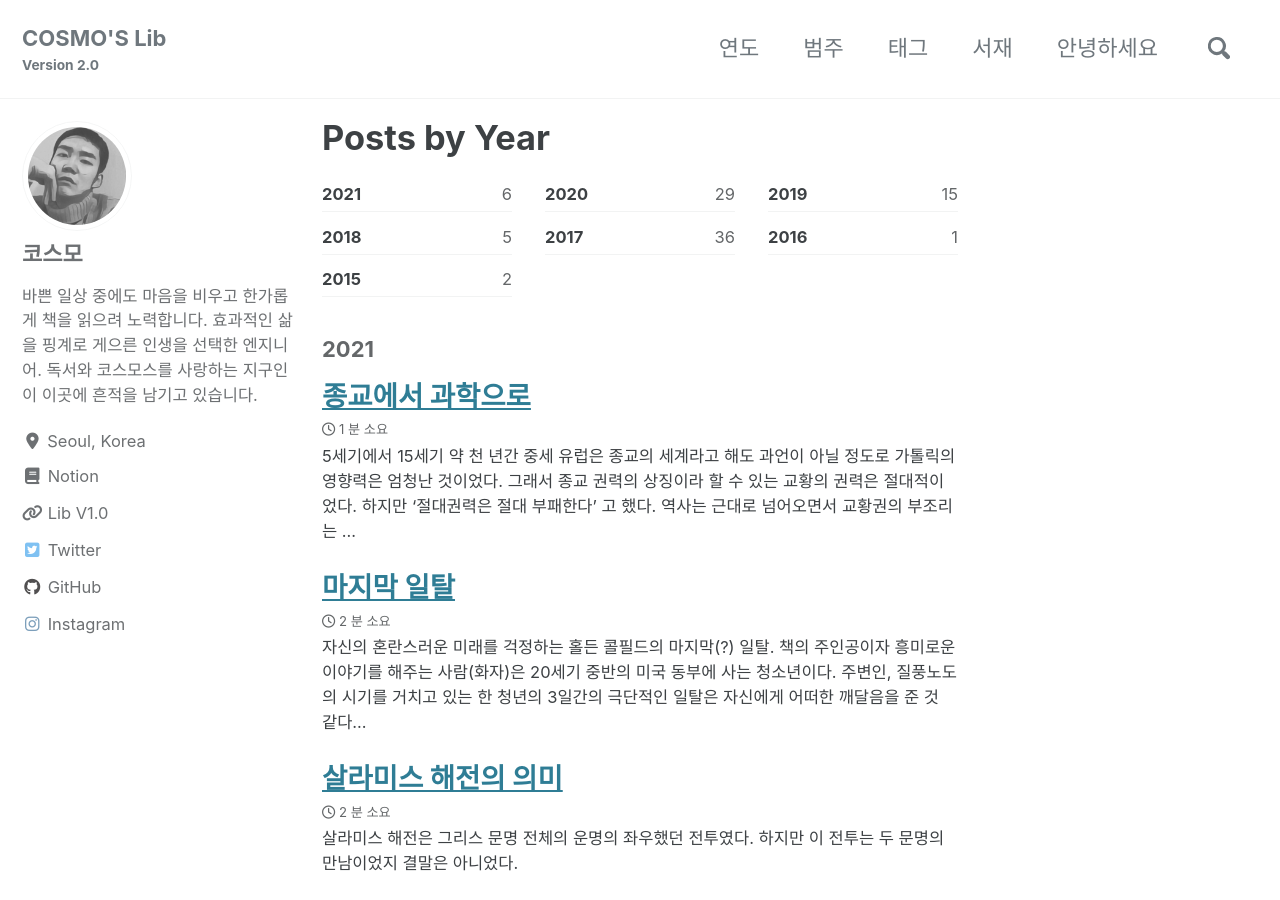
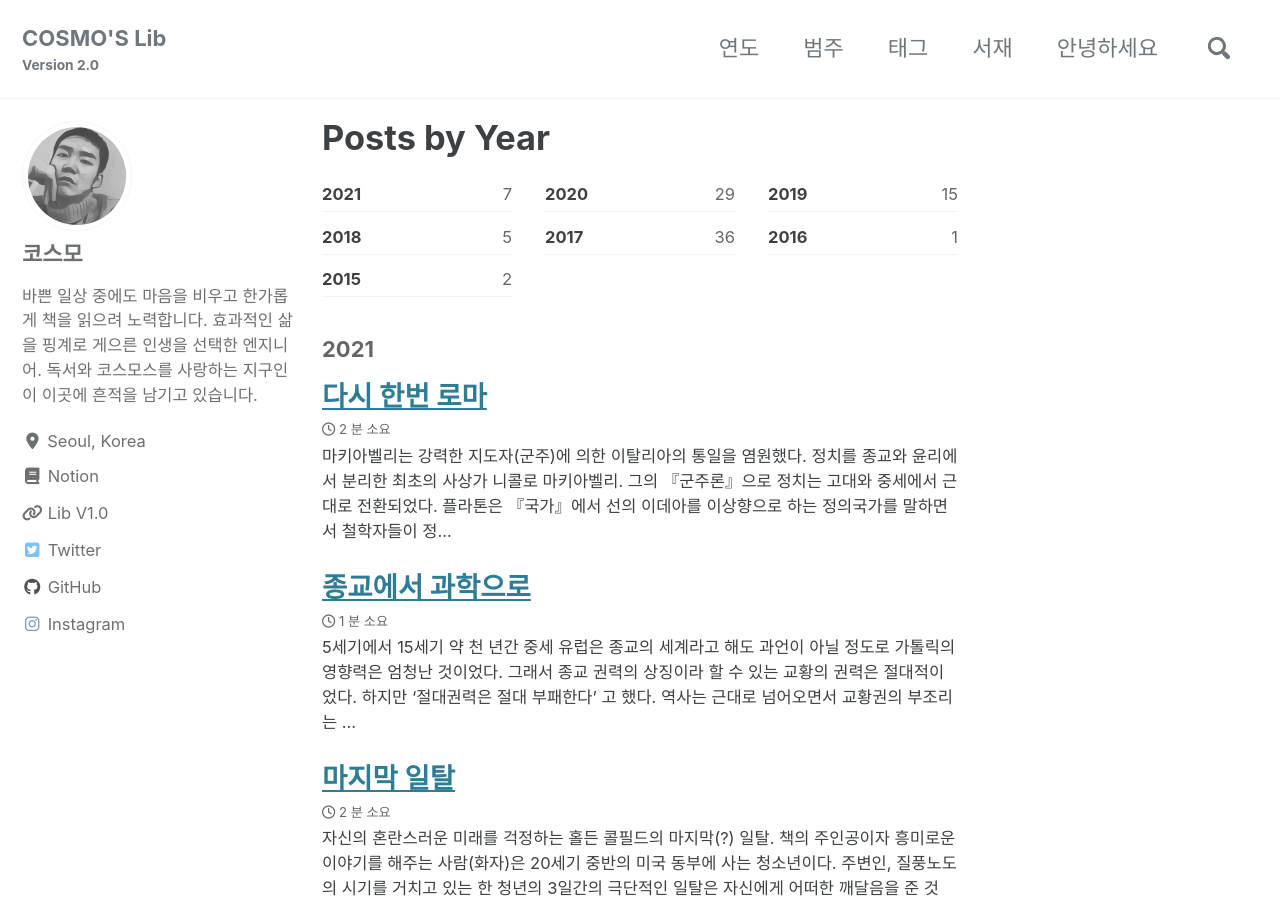
Before and after one commit to deftone2000/cosmo-s-archive, a Jekyll site: the page built from _pages/year-archive.md, in a window 1280 px wide and 900 px high. Built offline with Jekyll 4.4.1, drawn with Linux system fonts in a browser that asks for light colours; cached includes are drawn as plain includes; nearby versions of some CDN libraries; comment, search, counter and statistics services are not loaded; a style sheet for code colours, icons or effects is not loaded.

Commit message:
no message

```diff
--- a/_data/navigation.yml
+++ b/_data/navigation.yml
@@ -44,6 +44,25 @@ playground:
         url: /playground/pure-slasher-mixtape/
 
 # 책리뷰 사이드바용 정보(작성일자 역순정렬)
+
+# 군주론
+il-principe:
+  - title: "저자"
+    children:
+      - title: "니콜로 마키아벨리"
+        url:
+  - title: "번역"
+    children:
+      - title: "강정인,김경희"
+  - title: "출판"
+    children:
+      - title: "까치(까치글방)"
+  - title: "출간 정보"
+    children:
+      - title: "2015-02-10 출간"
+  - title: "추가 정보"
+    children:
+      - title: "267쪽"
 
 # 장미의 이름
 il-nome-della-rosa:
--- a/_data/reading.yml
+++ b/_data/reading.yml
@@ -1,7 +1,27 @@
-lastupdate: 2021-06-12
+lastupdate: 2021-06-28
 list:
   - year: "2021"
     books:
+
+      - title: "로빈슨 크루소"
+        ori_title:
+        author: 다니엘 디포
+        post_title:
+        cover:
+        trans: 류경희
+        pub: 열린책들
+        pub_info:
+        post_link:
+
+      - title: "군주론"
+        ori_title: Il Principe
+        author: 니콜로 마키아벨리
+        post_title:
+        cover:
+        trans: 강정인,김경희
+        pub: 까치(까치글방)
+        pub_info:
+        post_link: /책리뷰/il-principe/
 
       - title: "장미의 이름"
         ori_title: Il Nome della Rosa
```
Also changed, not shown: _posts/2021-06-21-il-principe.md (added, +41 -0 lines).
